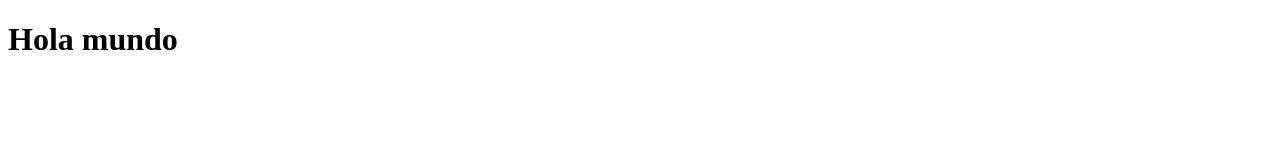
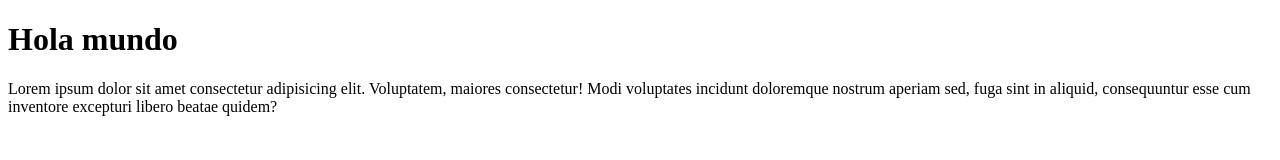
Before and after one commit to LaLoGg26/cursos-git, a plain HTML site: page prueba.html in a window 1280 px wide. Drawn offline with Linux system fonts and the light colour scheme.

Commit message:
Agragando parrafo

```diff
--- a/prueba.html
+++ b/prueba.html
@@ -7,5 +7,6 @@
 </head>
 <body>
     <h1>Hola mundo</h1>
+    <p>Lorem ipsum dolor sit amet consectetur adipisicing elit. Voluptatem, maiores consectetur! Modi voluptates incidunt doloremque nostrum aperiam sed, fuga sint in aliquid, consequuntur esse cum inventore excepturi libero beatae quidem?</p>
 </body>
 </html>
```
